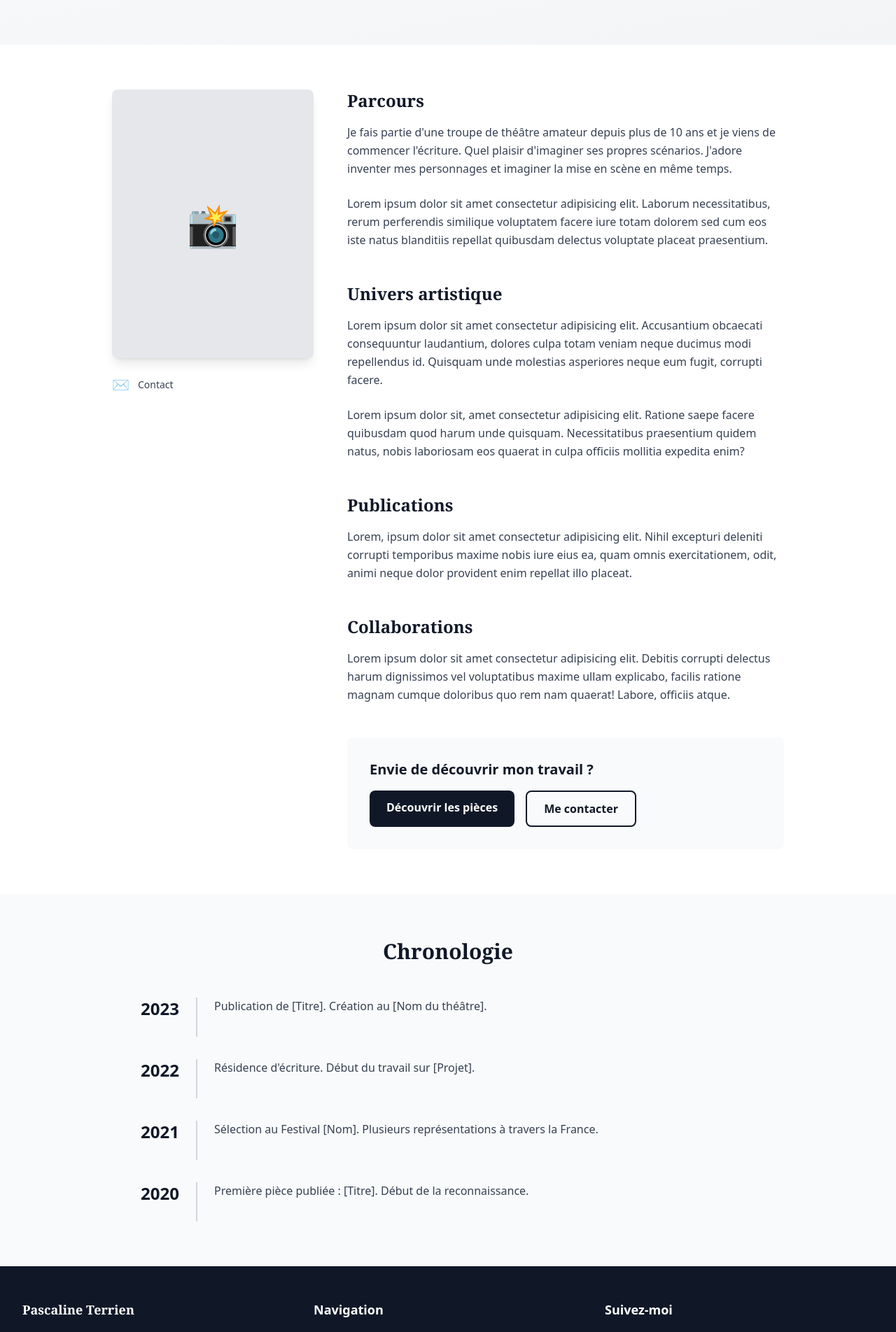
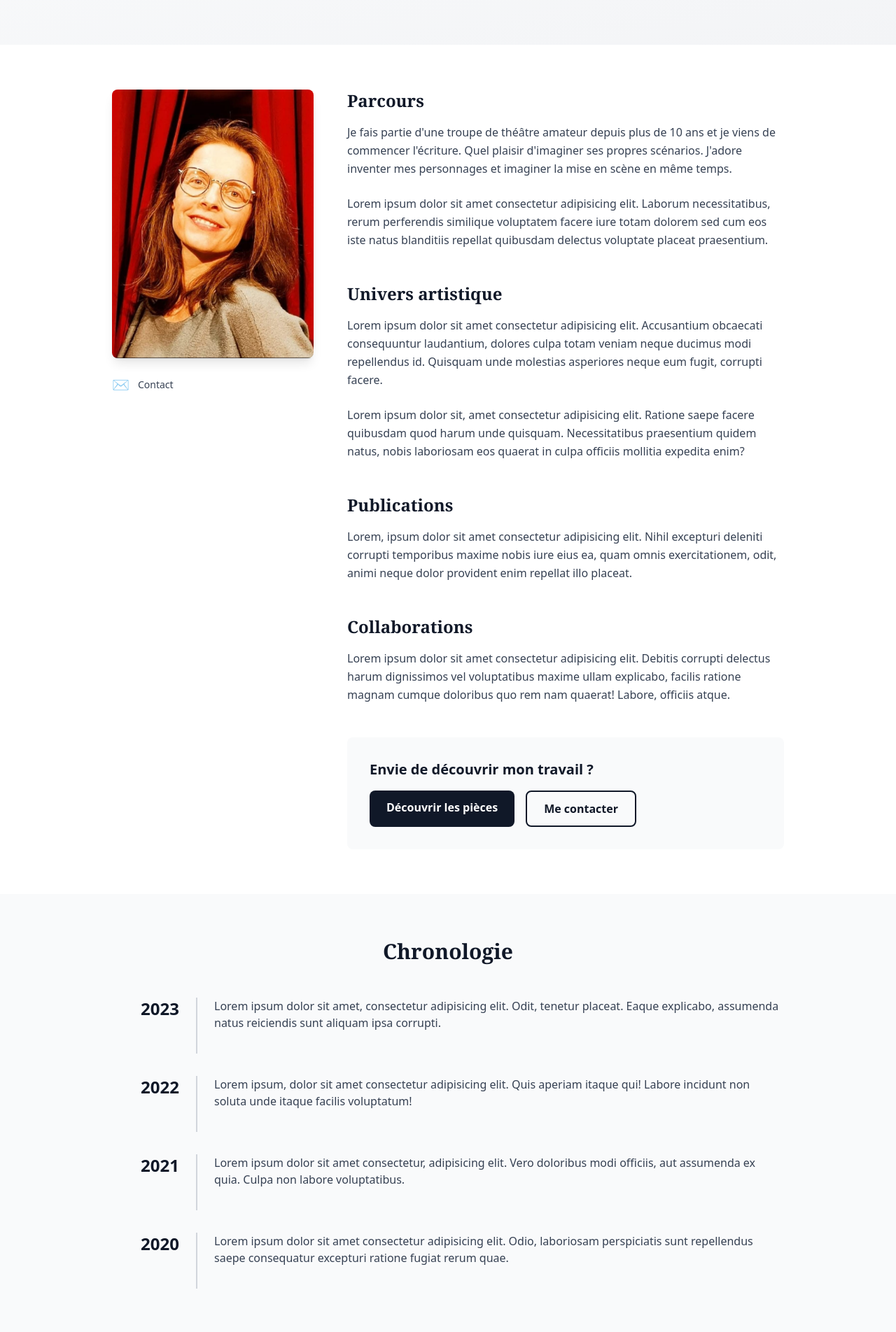
Before and after one commit to DavidBache/Pascaline-TERRIEN-web-site, a SvelteKit app: page /bio in a window 1280 px wide. Shown: the part 220-2124 px from the top of the page at 70% size. Built offline with nearby package versions, Linux system fonts and the light colour scheme.

Commit message:
feat: ajout photo de profil sur page bio

```diff
--- a/src/routes/bio/+page.svelte
+++ b/src/routes/bio/+page.svelte
@@ -1,6 +1,6 @@
 <script>
   // Tu pourras mettre une vraie photo plus tard
-  const photoUrl = null; // ou '/images/pascaline-terrien.jpg'
+  const photoUrl = "/images/pascaline-terrien.jpeg"; // ou '/images/pascaline-terrien.jpg'
 </script>
 
 <svelte:head>
@@ -139,7 +139,7 @@
         </div>
         <div class="flex-grow border-l-2 border-gray-300 pl-6 pb-8">
           <p class="text-gray-700">
-            Publication de [Titre]. Création au [Nom du théâtre].
+            Lorem ipsum dolor sit amet, consectetur adipisicing elit. Odit, tenetur placeat. Eaque explicabo, assumenda natus reiciendis sunt aliquam ipsa corrupti.
           </p>
         </div>
       </div>
@@ -150,7 +150,7 @@
         </div>
         <div class="flex-grow border-l-2 border-gray-300 pl-6 pb-8">
           <p class="text-gray-700">
-            Résidence d'écriture. Début du travail sur [Projet].
+            Lorem ipsum, dolor sit amet consectetur adipisicing elit. Quis aperiam itaque qui! Labore incidunt non soluta unde itaque facilis voluptatum!
           </p>
         </div>
       </div>
@@ -161,7 +161,7 @@
         </div>
         <div class="flex-grow border-l-2 border-gray-300 pl-6 pb-8">
           <p class="text-gray-700">
-            Sélection au Festival [Nom]. Plusieurs représentations à travers la France.
+            Lorem ipsum dolor sit amet consectetur, adipisicing elit. Vero doloribus modi officiis, aut assumenda ex quia. Culpa non labore voluptatibus.
           </p>
         </div>
       </div>
@@ -172,7 +172,7 @@
         </div>
         <div class="flex-grow border-l-2 border-gray-300 pl-6 pb-8">
           <p class="text-gray-700">
-            Première pièce publiée : [Titre]. Début de la reconnaissance.
+            Lorem ipsum dolor sit amet consectetur adipisicing elit. Odio, laboriosam perspiciatis sunt repellendus saepe consequatur excepturi ratione fugiat rerum quae.
           </p>
         </div>
       </div>
```
Also changed, not shown: static/images/pascaline-terrien.jpeg (added).
